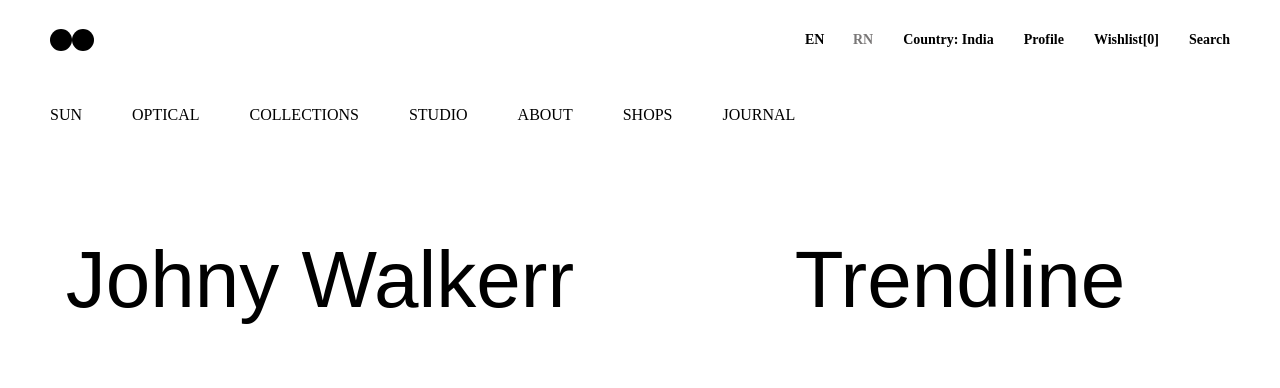
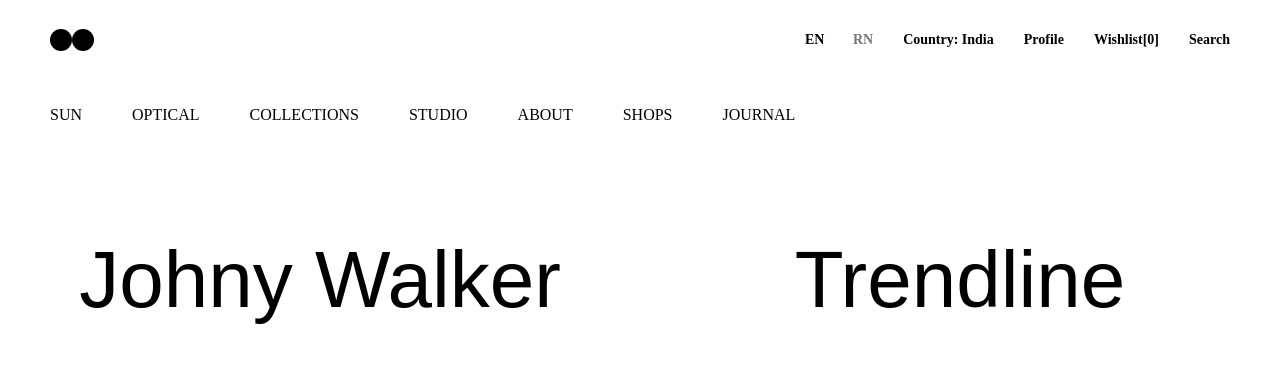
Before and after one commit to hardik0924/Project-5, a plain HTML site: page index.html in a window 1280 px wide. Shown: the top 388 px of the page. Drawn offline with nearby package versions, Linux system fonts and the light colour scheme.

Commit message:
Update index.html

```diff
--- a/index.html
+++ b/index.html
@@ -37,7 +37,7 @@
         <div id="content">
             <div id="text-content">
                 <div class="text-elem">
-                   <h1>Johny Walkerr</h1>
+                   <h1>Johny Walker</h1>
                 </div>
                 <div class="text-elem">
                     <h1>Trendline</h1>
```
